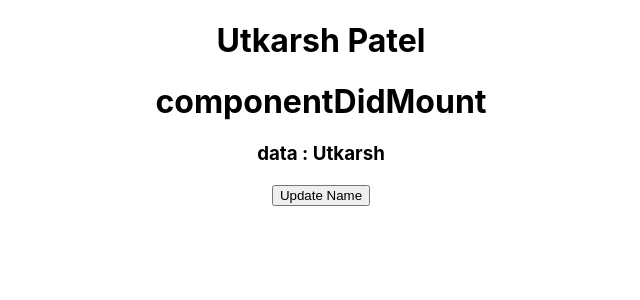
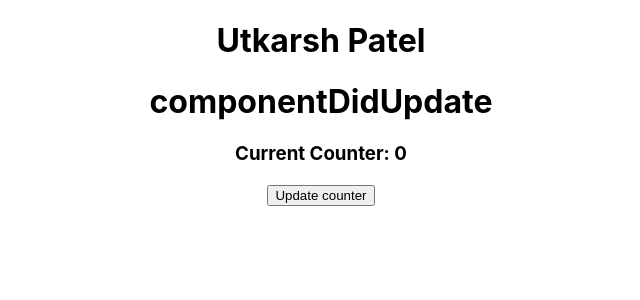
Before and after one commit to UtkarshPatel9934/React.js, a React (Create React App) app in the folder reactapp/: page / in a window 1280 px wide. Shown: the top 300 px of the page, without its empty margins (319-959 px from the left). Built offline with nearby package versions, Linux system fonts and the light colour scheme.

Commit message:
Added componentDidUpdate

```diff
--- a/reactapp/src/App.js
+++ b/reactapp/src/App.js
@@ -63,7 +63,8 @@ import './App.css';
 // import ClassParent from './ClassParent'
 
 
-import ComponentDidMount from './ComponentDidMount'
+// import ComponentDidMount from './ComponentDidMount'
+import ComponentDidUpdate from './ComponentDidUpdate'
 
 function App() {
   return (
@@ -148,7 +149,9 @@ function App() {
     {/* <ClassParent></ClassParent> */}
 
 
-    <ComponentDidMount></ComponentDidMount>
+    {/* <ComponentDidMount></ComponentDidMount> */}
+
+    <ComponentDidUpdate></ComponentDidUpdate>
 
     </div>
   );
--- /dev/null
+++ b/reactapp/src/ComponentDidUpdate.js
@@ -0,0 +1,61 @@
+import React, { Component } from 'react'
+
+export default class ComponentDidUpdate extends Component {
+
+	constructor()
+	{
+		super();
+		console.log('constructor'); // 1st
+
+
+		this.state = {
+			counter: 0
+		}
+	}
+
+	// Only get called when we update our state or props
+	// we can access out previousProps or previousState
+	// we also have access to snapshot
+	componentDidUpdate(previousProps, previousState, snapshot)
+	{
+		console.log('componentDidUpdate');
+		// console.log('componentDidUpdate Previous State is', previousState);
+
+		/* The use of previous state is in the API, means when we get the same data from API as of previous state we set message for the use that No New data is Added*/
+
+
+		console.log('componentDidUpdate Previous State is', previousState.counter, this.state.counter)
+
+
+		/* if(previousState.counter === this.state.counter)
+		{
+			alert('No New Data is available');
+		} */
+
+		// This will produce infinite loop
+		// this.setState( { counter: this.state.counter +1 } )
+
+
+		// We must have to use condt to prevent infinite loop
+		if(this.state.counter < 10)
+		{
+			this.setState( { counter: this.state.counter +1 } )
+		}
+
+		// Note: we always get:  undefined
+		console.log('componentDidUpdate snapshot is', snapshot)
+	}
+
+
+  render() {
+	console.log('render'); // 2nd
+    return (
+      <div>
+	<h1>componentDidUpdate</h1>
+	<h3>Current Counter: {this.state.counter}</h3>
+	{/* <button onClick={()=> { this.setState({counter: this.state.counter+1})}} >Update Name</button> */}
+	<button onClick={()=> { this.setState({counter: 1})}} >Update counter</button>
+      </div>
+    )
+  }
+}
```
Also changed, not shown: 1 other file (tests, documents, lock files or other folders).
